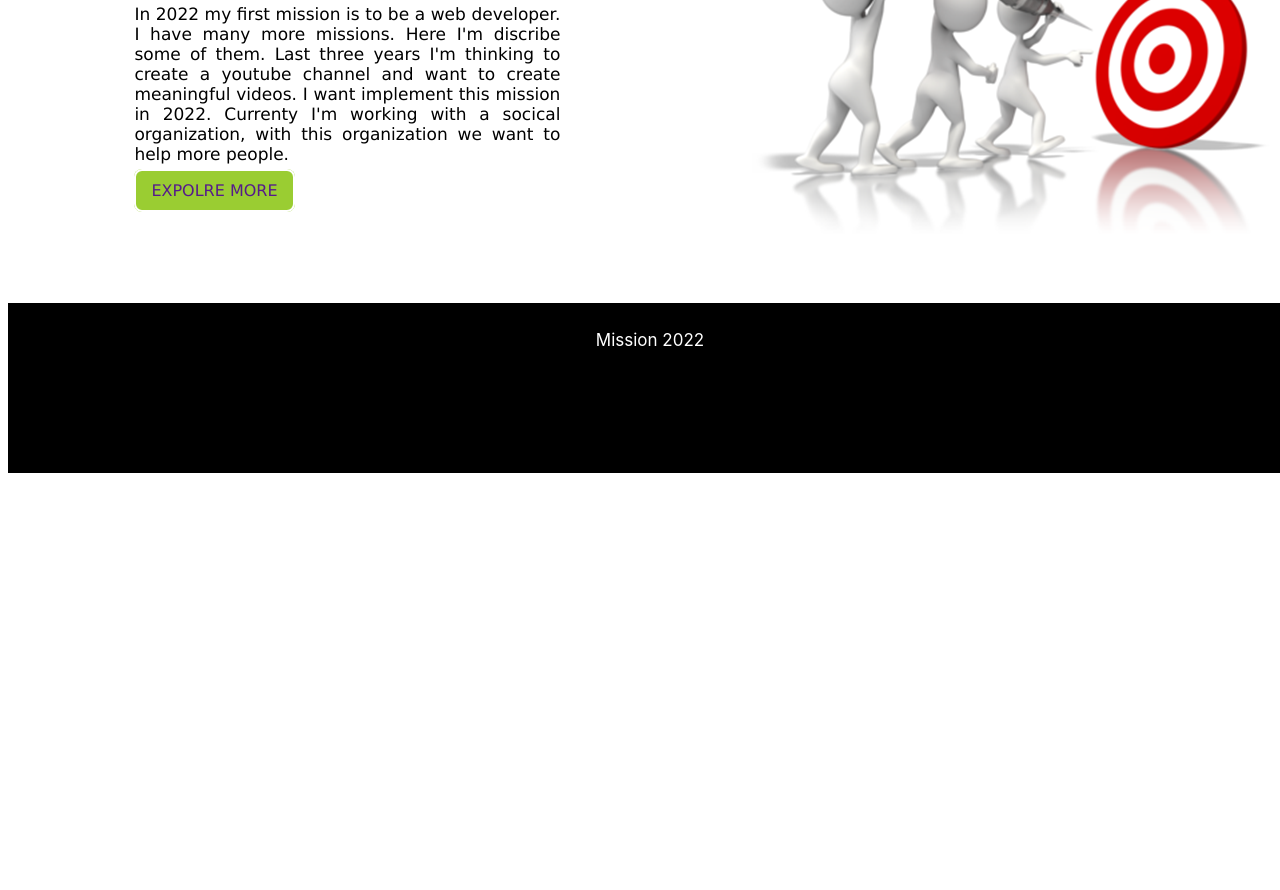
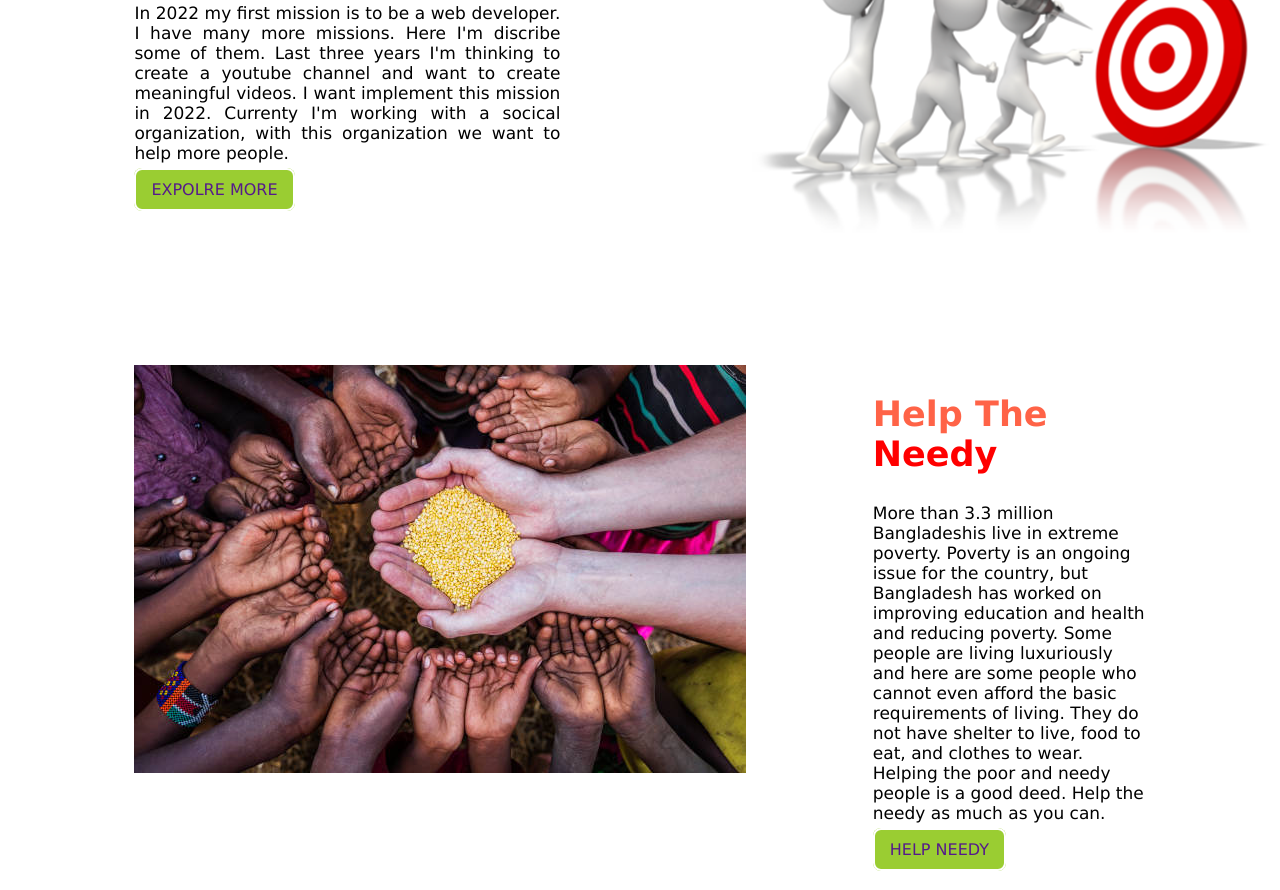
Before and after one commit to aariful-islam/personal-website, a plain HTML site: page index.html in a window 1280 px wide. Shown: the part 1910-2800 px from the top of the page. Before the commit the page ends 2391 px from the top, so only its background shows below. Drawn offline with Linux system fonts and the light colour scheme.

Commit message:
checking

```diff
--- a/index.html
+++ b/index.html
@@ -39,7 +39,7 @@
         </div>
 
         <div class="upper-banner-img">
-            <img src="/images/270231984_400830205133024_1284368266417618435_n-removebg-preview.png" alt="My Image">
+            <img src="images/270231984_400830205133024_1284368266417618435_n-removebg-preview.png" alt="My Image">
         </div>
 
 
@@ -115,6 +115,28 @@
 
 
 
+    <section class="help-needy half-width">
+
+        <div class="help-needy-img">
+            <img src="images/help.jpg" alt="">
+        </div>
+        <div class="help-needy-text">
+            <h2 style="color: tomato;">Help The <span style="color: red;">Needy</span></h2>
+            <p>More than 3.3 million Bangladeshis live in extreme poverty. Poverty is an ongoing issue for the country, but Bangladesh has worked on improving education and health and reducing poverty. Some people are living luxuriously and here are some people who cannot even afford the basic requirements of living. They do not have shelter to live, food to eat, and clothes to wear. Helping the poor and needy people is a good deed. Help the needy as much as you can.</p>
+            <a class="about-me" href="">HELP NEEDY</a>
+        </div>
+
+
+
+
+    </section>
+
+
+
+
+
+
+
 
 
 
@@ -129,8 +151,9 @@
     <div class="footer">
         <p class="footer-font">
             <span id="footer-style">Mission </span>
-            <span>2022</span>
+            <span id="footer-style-year">2022</span>
         </p>
+        <p>Hard work, Perseverance, and Determination for 2022</p>
     </div>
 
 
--- a/style.css
+++ b/style.css
@@ -47,6 +47,9 @@ p{
     padding: 10px 15px;
     border-radius: 8px;
 }
+.mission-banner{
+    padding-left: 10%;
+}
 .mission{
     width: 20%;
     border: 2px solid white;
@@ -91,21 +94,7 @@ p{
     width: 40%;
 }
 
-.footer {
 
-    left: 0;
-    bottom: 0;
-    height: 150px;
-    width: 100%;
-    background-color: black;
-    color: white;
-    text-align: center;
-    padding: 10px;
-
-}
-.footer-font{
-    font-family: -apple-system, BlinkMacSystemFont, 'Segoe UI', Roboto, Oxygen, Ubuntu, Cantarell, 'Open Sans', 'Helvetica Neue', sans-serif ;
-}
 .develop-more img{
     width: 50%;
     padding-left: 25%;
@@ -137,3 +126,45 @@ p{
     padding-right: 10%;
     padding-top: 10%;
 }
+
+.help-needy-img{
+    width: 50%;
+    padding-left: 10%;
+    padding-top: 5%;
+
+    text-align: justify;
+    padding-right: 10%;
+}
+
+.help-needy-text{
+
+    width: 50%;
+    padding-right: 10%;
+    padding-top: 5%;
+
+}
+
+.footer {
+
+    padding-top: 0%;
+    height: 150px;
+    width: 100%;
+    background-color: black;
+    color: white;
+    text-align: center;
+    padding: 10px;
+
+}
+.footer-font{
+    font-family: -apple-system, BlinkMacSystemFont, 'Segoe UI', Roboto, Oxygen, Ubuntu, Cantarell, 'Open Sans', 'Helvetica Neue', sans-serif ;
+}
+#footer-style{
+    font-size: 50px;
+    font-style: italic;
+    color: brown;
+}
+#footer-style-year{
+    font-size: 50px;
+    font-style: italic;
+    color: chartreuse;
+}
```
Also changed, not shown: images/help.jpg (added).
